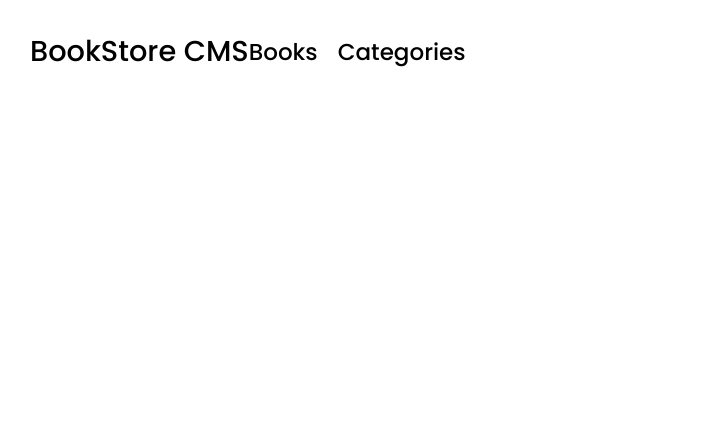
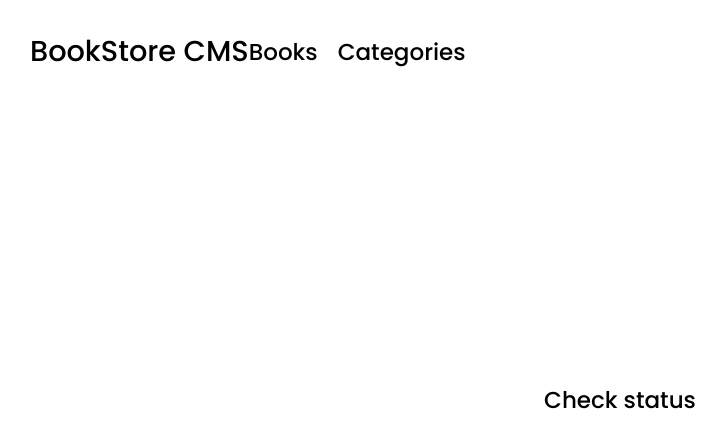
Before and after one commit to deyemiobaa/bookstore, a React (Create React App) app: page /categories in a window 1280 px wide. Shown: the top 448 px of the page, without its empty margins (20-746 px from the left). Built offline with nearby package versions, Linux system fonts and the light colour scheme.

Commit message:
add button to category page

```diff
--- a/src/pages/categories.js
+++ b/src/pages/categories.js
@@ -4,6 +4,7 @@ import NavBar from '../components/header/navigation';
 const Categories = () => (
   <div className="container">
     <NavBar />
+    <button type="button">Check status</button>
   </div>
 );
 
```
